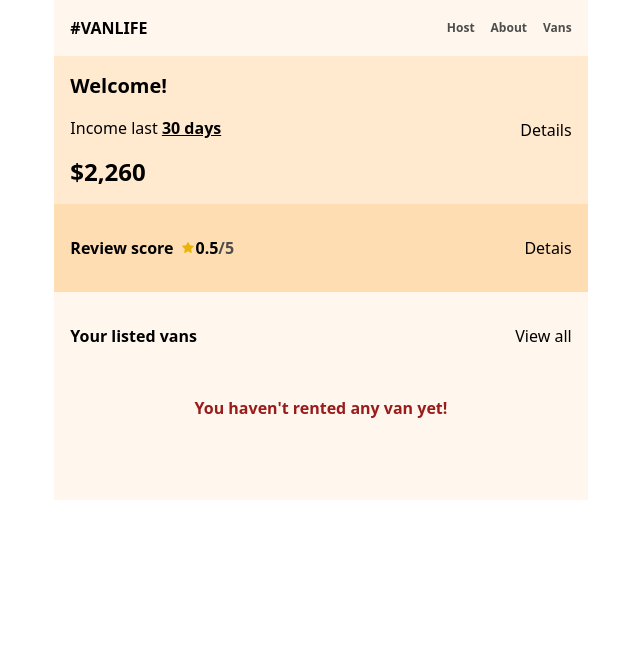
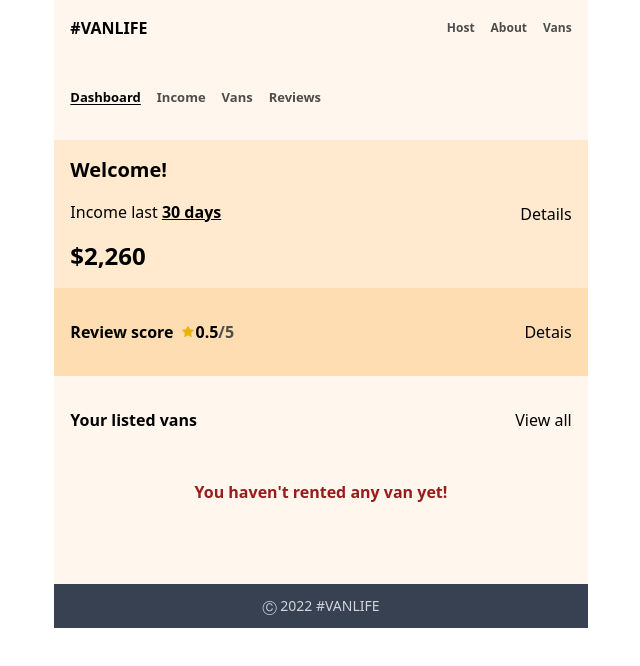
Before and after one commit to haroldmud/vanlife, a React (Create React App) app: page /host in a window 1280 px wide. Shown: the top 666 px of the page, without its empty margins (319-959 px from the left). Built offline with nearby package versions, Linux system fonts and the light colour scheme; what miragejs would draw is missing.

Commit message:
Fix: Corrected the host paths

```diff
--- a/src/components/Header.jsx
+++ b/src/components/Header.jsx
@@ -4,7 +4,6 @@
 import Vans from "../pages/vans";
 import VanDetails from "../pages/vanDetails";
 import Layout from "./layout";
-import Host from "../pages/host/dashboard";
 import Income from "../pages/host/income";
 import List from "../pages/host/list";
 import Review from "../pages/host/reviews";
@@ -14,17 +13,16 @@
 export default function Header() {
   return (
     <Routes>
-      <Route element={<Layout />}>
-        <Route path="/" element={<App />} />
-        <Route path="/about" element={<About />} />
-        <Route path="/vans" element={<Vans />} />
-        <Route path="/vans/:id" element={<VanDetails />} />
-        <Route path="/host" element={<Host />}></Route>
-        <Route path="/host" element={<HostLayout />}>
-          <Route path="/host/dashboard" element={<Dashboard />} />
-          <Route path="/host/income" element={<Income />} />
-          <Route path="/host/list" element={<List />} />
-          <Route path="/host/reviews" element={<Review />} />
+      <Route path="/" element={<Layout />}>
+        <Route index  element={<App />} />
+        <Route path="about" element={<About />} />
+        <Route path="vans" element={<Vans />} />
+        <Route path="vans/:id" element={<VanDetails />} />
+        <Route path="host" element={<HostLayout />}>
+          <Route index element={<Dashboard />} />
+          <Route path="income" element={<Income />} />
+          <Route path="list" element={<List />} />
+          <Route path="reviews" element={<Review />} />
         </Route>
       </Route>
     </Routes>
--- a/src/components/Nav.jsx
+++ b/src/components/Nav.jsx
@@ -10,7 +10,7 @@
       </Link>
       <div className={`text-[12px] font-bold my-auto flex gap-4`}>
         <Link
-          to="/host/dashboard"
+          to="/host"
           className={
             location.pathname === "/host/dashboard" ||
             location.pathname === "/host/income" ||
--- a/src/components/hostNav.jsx
+++ b/src/components/hostNav.jsx
@@ -7,11 +7,11 @@
     <div className="flex gap-4 font-bold bg-[#fff7ed] px-4 py-8 text-[13px]">
       <Link
         className={`${
-          location.pathname === "/host/dashboard"
+          location.pathname === "/host"
             ? "underline-offset-2 underline"
             : "text-[#4d4d4d]"
         }`}
-        to="/host/dashboard"
+        to="/host"
       >
         Dashboard
       </Link>
--- a/src/pages/host/income.jsx
+++ b/src/pages/host/income.jsx
@@ -1,7 +1,7 @@
 function Income() {
   return (
     <section>
-      <img className="w-full" src="/capture.PNG" alt="" />
+      <img className="w-full" src="/Capture.png" alt="" />
     </section>
   );
 }
--- a/src/pages/host/reviews.jsx
+++ b/src/pages/host/reviews.jsx
@@ -1,7 +1,7 @@
 function Review() {
   return (
     <section>
-      <img className="w-full" src="/capture2.PNG" alt="" />
+      <img className="w-full" src="/Capture2.png" alt="" />
     </section>
   );
 }
```
